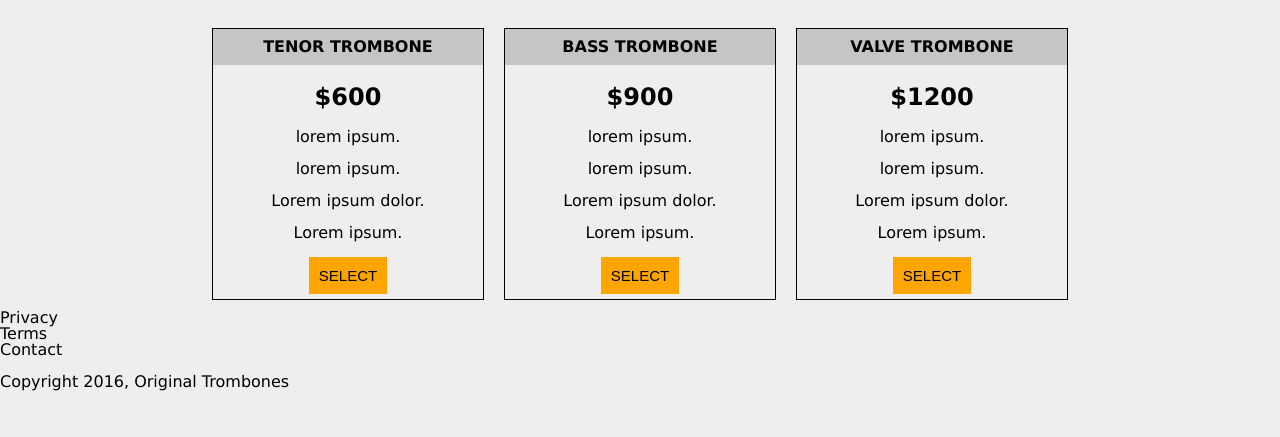
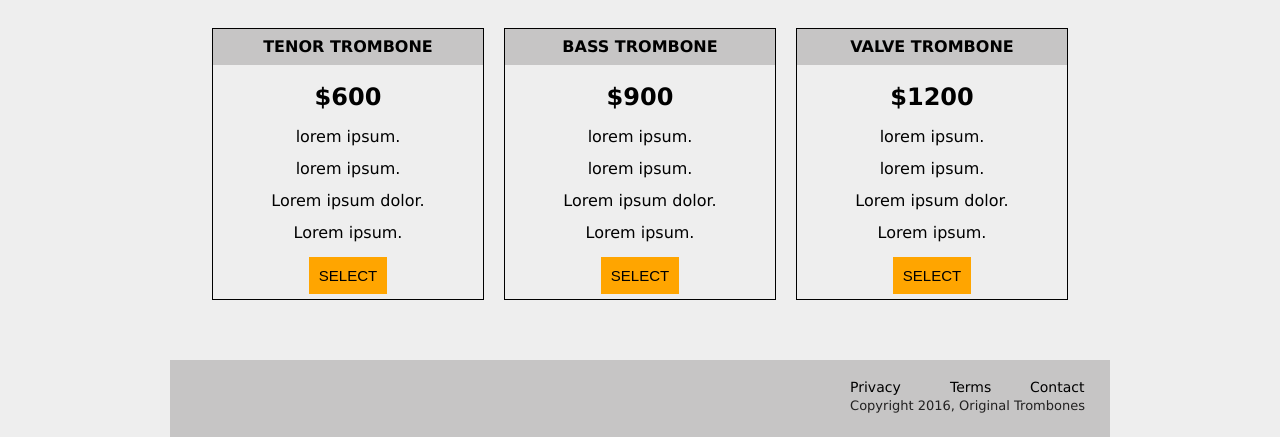
Before and after one commit to TopeLawal/Product-Landing-Page, a plain HTML site: page index.html in a window 1280 px wide. Shown: the part 971-1408 px from the top of the page. Before the commit the page ends 1377 px from the top, so only its background shows below. Drawn offline with Linux system fonts and the light colour scheme.

Commit message:
styled the footer

```diff
--- a/index.html
+++ b/index.html
@@ -101,12 +101,12 @@
             </div>
         </main>
         <footer class="ft-container">
-            <div class="">
-                <div class="ft-item1">Privacy</div>
-                <div class="ft-item2">Terms</div>
-                <div class="ft-item3">Contact</div>
+            <div id="ft-wrapper">
+                <div><a href="#">Privacy</a></div>
+                <div><a href="#">Terms</a></div>
+                <div><a href="#">Contact</a></div>
             </div>
-            <div class=""><p>Copyright 2016, Original Trombones</p></div>
+            <div class="item4"><p>Copyright 2016, Original Trombones</p></div>
         </footer>
     </div>
 </body>
--- a/style.css
+++ b/style.css
@@ -101,3 +101,28 @@ i {
     margin: 0px;
     font-weight: 600;
 }
+.ft-container {
+    width: 900px;
+    background-color: rgba(155, 153, 153, 0.486);
+    padding: 20px;
+    margin: 50px auto 0px auto;
+    display: flex;
+    flex-direction: column;
+    justify-content: flex-end;
+
+}
+#ft-wrapper {
+    display: grid;
+    grid-template-columns: 100px 80px 100px;
+    margin-right: 20px;
+    justify-content: end;
+    font-size: 14px;
+}
+.item4 {
+    align-self: flex-end;
+    font-size: 13px;
+    color: rgb(34, 33, 33);
+}
+.item4 p {
+    margin: 5px;
+}
```
